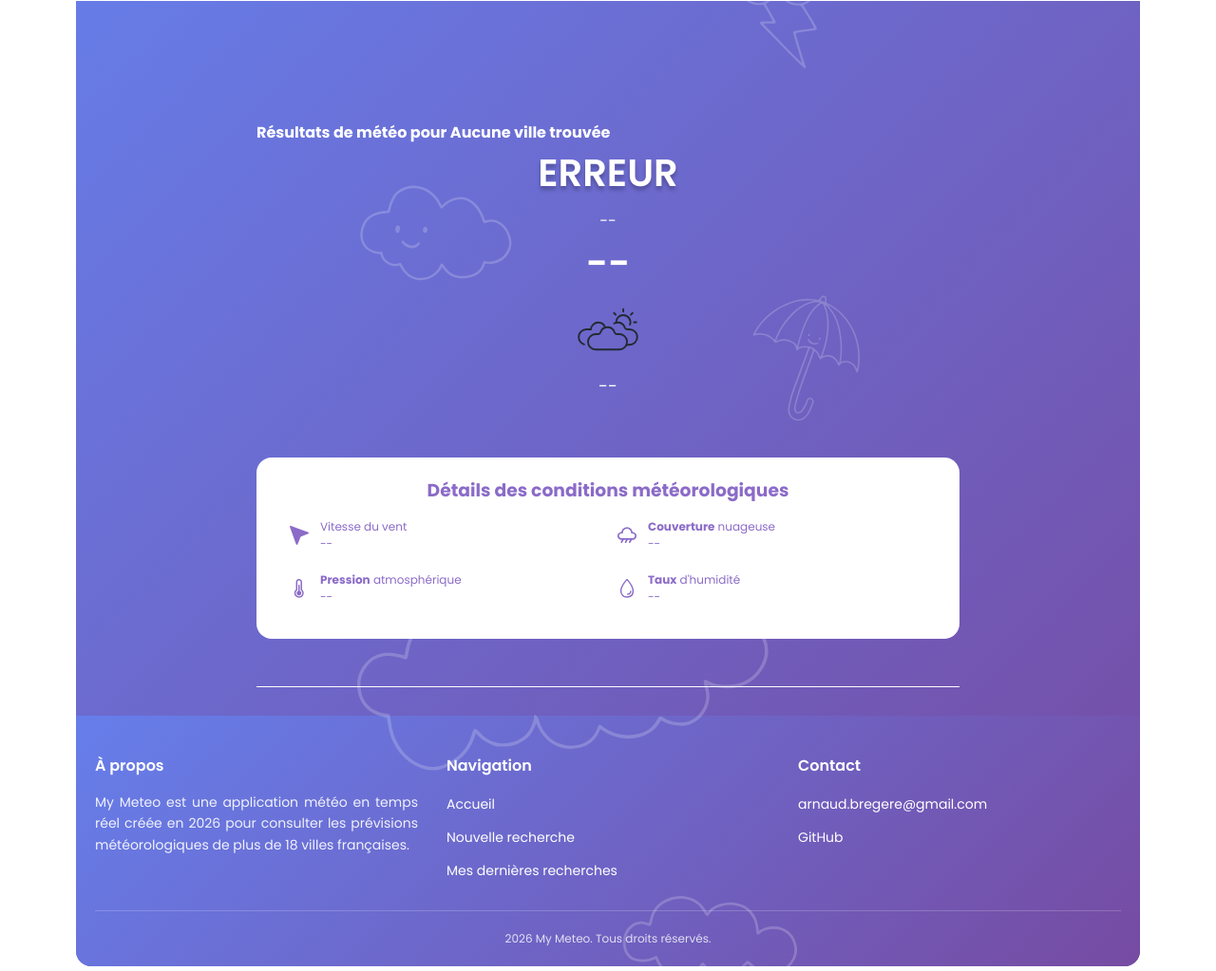
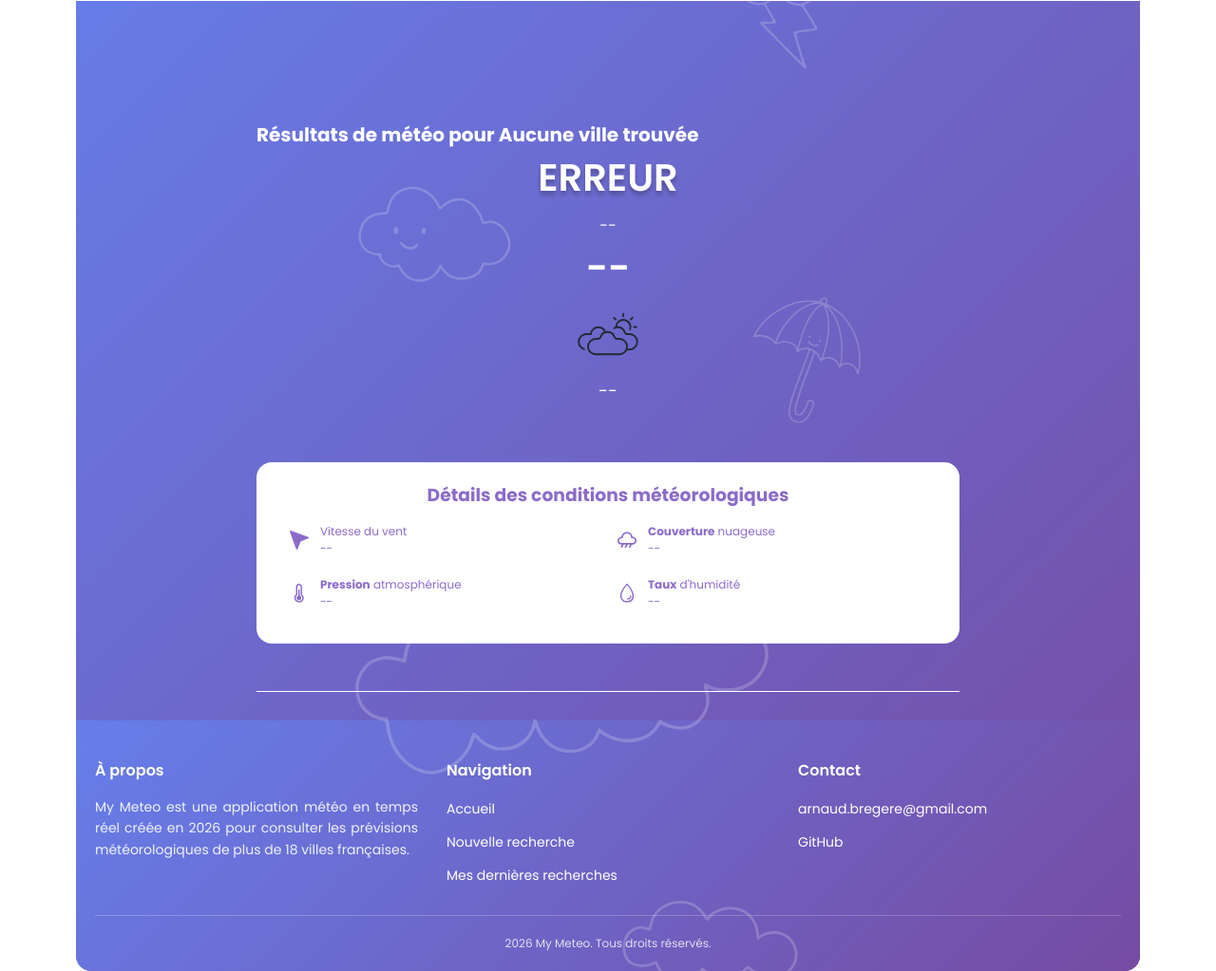
Before and after one commit to arnaudbregere/my-meteo, a plain HTML site: page results.html in a window 1280 px wide. Shown: the part 84-1107 px from the top of the page at 95% size. Drawn offline with Linux system fonts and the light colour scheme.

Commit message:
Menu : add link to anchor footer

```diff
--- a/assets/css/results.css
+++ b/assets/css/results.css
@@ -19,7 +19,7 @@
 
 .meteo-results-h1 {
     color: var(--color-white);
-    font-size: 16px;
+    font-size: 20px;
     font-weight: 700;
 }
 
--- a/results.html
+++ b/results.html
@@ -95,6 +95,7 @@
           <li><a href="index.html" title="Retour à l'accueil météo">Accueil</a></li>
           <li><a href="search.html" title="Effectuer une nouvelle recherche de ville">Nouvelle recherche</a></li>
           <li><a href="last_search.html" title="Consulter l'historique de vos recherches">Mes dernières recherches</a></li>
+          <li><a href="#meteo-footer" title="A propos de MyMeteo et e-mail de contact">A propos - Navigation - Contact</a></li>
         </ul>
       </div>
     </nav>
@@ -167,7 +168,7 @@
       </article>
     </main>
       <!-- ===== FOOTER ===== -->
-    <footer class="meteo-footer">
+    <footer class="meteo-footer" id="meteo-footer">
       <div class="meteo-footer-container">
 
         <!-- Section 1 : À propos -->
```
Also changed, not shown: index.html (+2 -1 lines), last_search.html (+2 -1 lines), search.html (+2 -1 lines).
